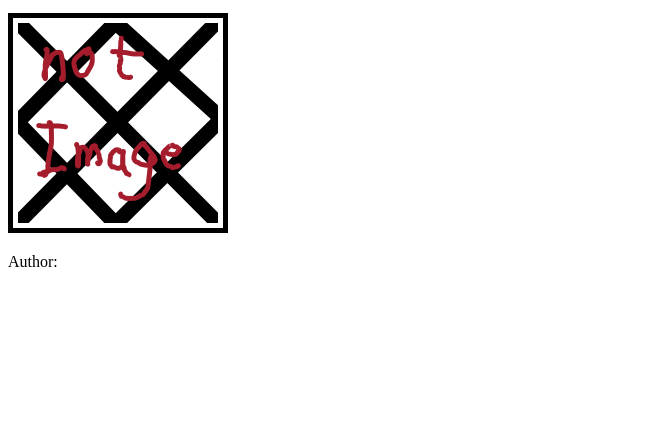
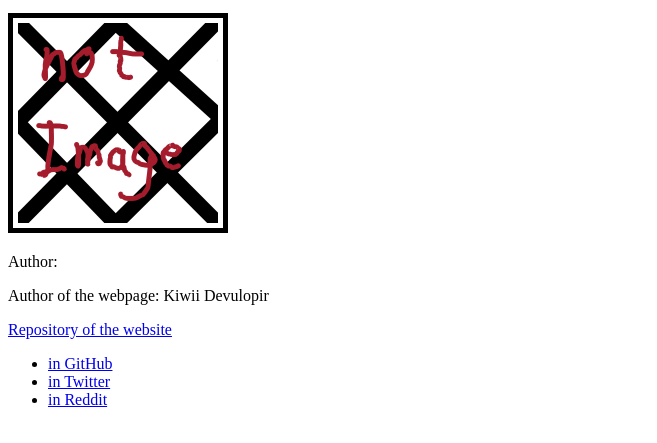
Before and after one commit to Ivan-Krul/ReferenceRandomizer, a plain HTML site: page index.html in a window 1280 px wide. Shown: the part 85-528 px from the top of the page, without its empty margins (0-657 px from the left). Drawn offline with Linux system fonts and the light colour scheme.

Commit message:
added footer and more images

```diff
--- a/index.html
+++ b/index.html
@@ -13,6 +13,16 @@
 			<img id="image" src="image/not image.png">
 			<p id="author">Author: </p>
 			<script src="js/index.js"></script>
+
+			</footer>
+				<p>Author of the webpage: Kiwii Devulopir</p>
+				<a href="https://github.com/Ivan-Krul/ReferenceRandomizer.git" target="_blank">Repository of the website</a>
+				<ul>
+					<li><a href="https://github.com/Ivan-Krul" target="_blank">in GitHub</a></li>
+					<li><a href="https://twitter.com/Kiwii_Delumorin" target="_blank">in Twitter</a></li>
+					<li><a href="https://www.reddit.com/user/KiwiiChunk" target="_blank">in Reddit</a></li>
+				</ul>
+			</footer>
 		</div>
 	</body>
 </html>
```
Also changed, not shown: image/Signed/@BlueCat_Friend 0.jpg (added), image/Signed/@FlufPan 0.jpg (added), image/Signed/@FlufPan 1.jpg (added), image/Signed/@R3DZ3R_Florie 0.jpg (added), image/Signed/@R3DZ3R_Florie 1.jpg (added), image/Signed/@Squawq7 0.jpeg (added), image/Signed/@Wolfaroonii 0.jpg (added), image/Signed/@adriimeow_ 0.jpg (added), image/Signed/@goobysart 0.jpg (added), image/Signed/@yorupaw 0.jpeg (added), image/Signed/u-Dubble_Demon 0.jpg (added), image/Signed/u-Kittyhike 1.jpg (added), image/images.txt, 1 other file.
